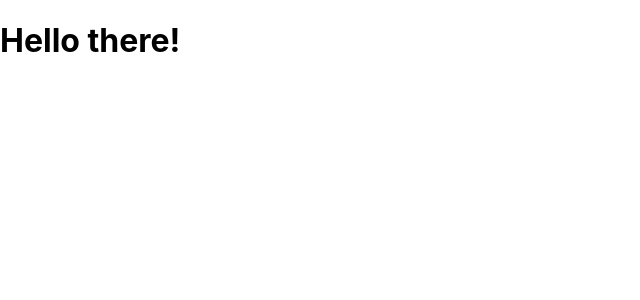
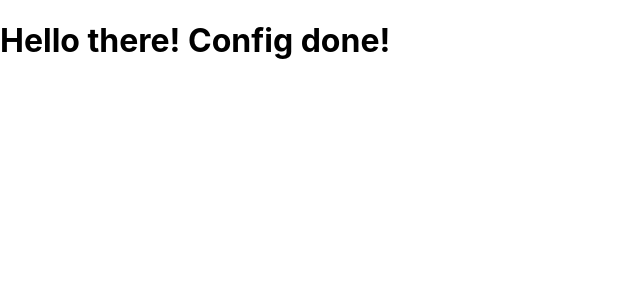
Before and after one commit to przemskydev/SocialApp2, a React (Create React App) app: page / in a window 1280 px wide. Shown: the top 300 px of the page, without its empty margins (0-640 px from the left). Built offline with nearby package versions, Linux system fonts and the light colour scheme.

Commit message:
config done

```diff
--- a/src/views/Main.view.js
+++ b/src/views/Main.view.js
@@ -1,12 +1,5 @@
-import React from 'react'
+import React from 'react';
 
-
-class MainView extends React.Component {
-
-  render() {
-    return <h1>Hello there!</h1>;
-  }
-}
-
+const MainView = () => <h1>Hello there! Config done!</h1>;
 
 export default MainView;
```
Also changed, not shown: package.json (+18 -2 lines), 1 other file (tests, documents, lock files or other folders).
